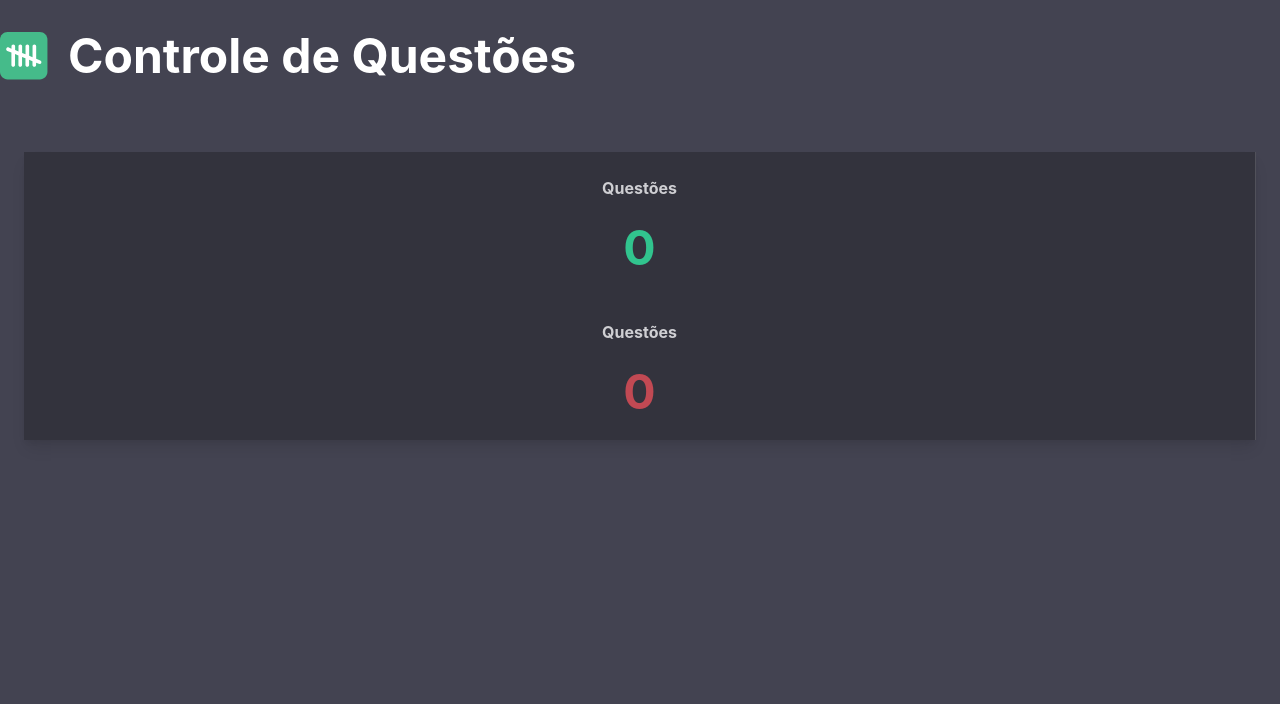
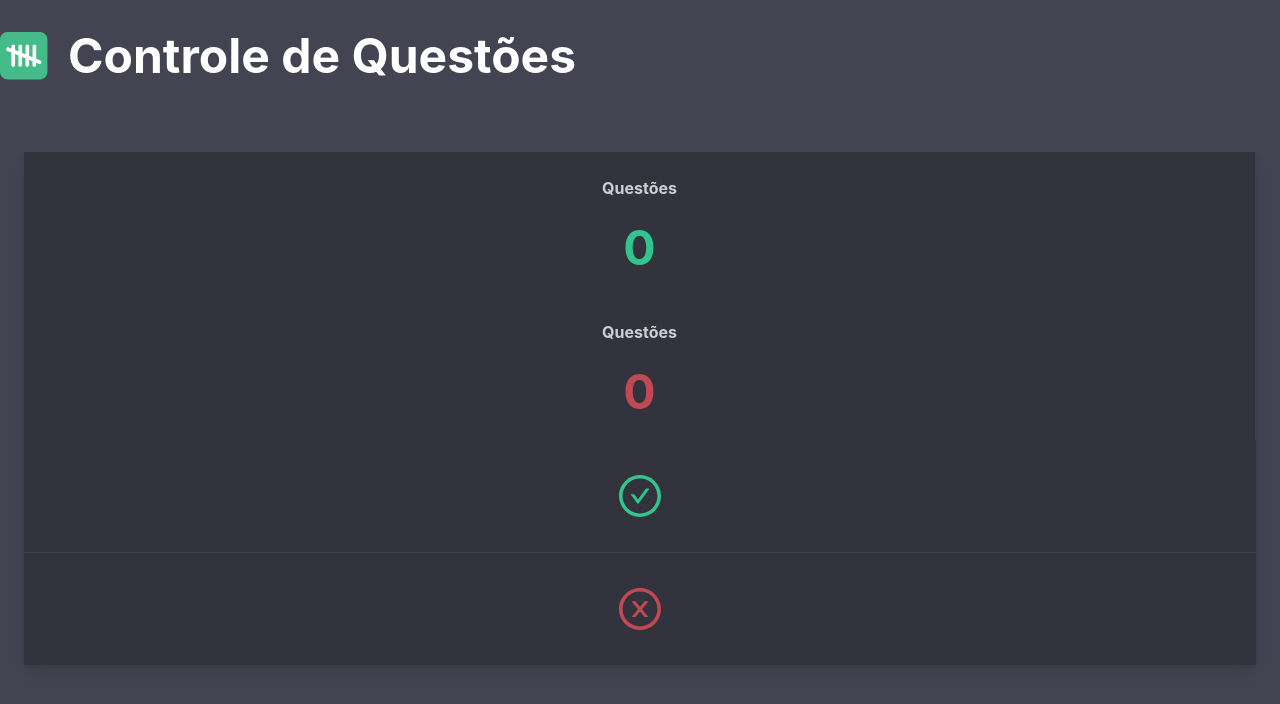
Before and after one commit to bresends/nextjs_control_exercices, a Next.js app: page / in a window 1280 px wide. Shown: the top 704 px of the page. Built offline with nearby package versions, Linux system fonts and the light colour scheme.

Commit message:
Feat: Buttons added

```diff
--- a/components/CardHolder.tsx
+++ b/components/CardHolder.tsx
@@ -2,12 +2,16 @@ import React from 'react';
 import { QuestionProps } from '../types/QuestionProps';
 import ErrorCard from './ErrorCard';
 import QuestionCard from './QuestionCard';
+import RightButton from './RightButton';
+import WrongButton from './WrongButton';
 
 const CardHolder = (props: QuestionProps) => {
     return (
         <div className="bg-darkIndigo shadow-card mt-10 mx-6">
             <QuestionCard total={props.total} wrong={props.wrong} />
             <ErrorCard total={props.total} wrong={props.wrong} />
+            <RightButton total={props.total} wrong={props.wrong} />
+            <WrongButton total={props.total} wrong={props.wrong} />
         </div>
     );
 };
--- a/components/ErrorCard.tsx
+++ b/components/ErrorCard.tsx
@@ -3,7 +3,7 @@ import { QuestionProps } from '../types/QuestionProps';
 
 const ErrorCard = (props: QuestionProps) => {
     return (
-        <div className="text-lightGray flex flex-col items-center font-bold border-b-[1px] border-lightGray/20 md:border-r-[1px] md:border-b-0">
+        <div className="text-lightGray flex flex-col items-center font-bold border-b-[1px] border-lightGray/10 md:border-r-[1px] md:border-b-0">
             <p className="py-6">Questões</p>
             <p className="text-wrongRed text-5xl font-bold pb-6">
                 {props.wrong}
--- a/components/QuestionCard.tsx
+++ b/components/QuestionCard.tsx
@@ -3,7 +3,7 @@ import { QuestionProps } from '../types/QuestionProps';
 
 const QuestionCard = (props: QuestionProps) => {
     return (
-        <div className="text-lightGray flex flex-col items-center font-bold border-b-[1px] border-lightGray/20 md:border-r-[1px] md:border-b-0">
+        <div className="text-lightGray flex flex-col items-center font-bold border-b-[1px] border-lightGray/10 md:border-r-[1px] md:border-b-0">
             <p className="py-6">Questões</p>
             <p className="text-rightGreen text-5xl font-bold pb-6">
                 {props.total}
--- /dev/null
+++ b/components/RightButton.tsx
@@ -0,0 +1,20 @@
+import React from 'react';
+import { QuestionProps } from '../types/QuestionProps';
+import { IconContext } from 'react-icons';
+import { AiOutlineCheckCircle } from 'react-icons/ai';
+
+const RightButton = (props: QuestionProps) => {
+    return (
+        <div className="flex justify-center py-8 border-b-[1px] border-lightGray/10">
+            <IconContext.Provider
+                value={{
+                    className: 'text-rightGreen text-5xl',
+                }}
+            >
+                <AiOutlineCheckCircle />
+            </IconContext.Provider>
+        </div>
+    );
+};
+
+export default RightButton;
--- /dev/null
+++ b/components/WrongButton.tsx
@@ -0,0 +1,20 @@
+import React from 'react';
+import { QuestionProps } from '../types/QuestionProps';
+import { IconContext } from 'react-icons';
+import { AiOutlineCloseCircle } from 'react-icons/ai';
+
+const Wrong = (props: QuestionProps) => {
+    return (
+        <div className="flex justify-center py-8 ">
+            <IconContext.Provider
+                value={{
+                    className: 'text-wrongRed text-5xl',
+                }}
+            >
+                <AiOutlineCloseCircle />
+            </IconContext.Provider>
+        </div>
+    );
+};
+
+export default Wrong;
--- a/package.json
+++ b/package.json
@@ -11,7 +11,8 @@
   "dependencies": {
     "next": "12.3.1",
     "react": "18.2.0",
-    "react-dom": "18.2.0"
+    "react-dom": "18.2.0",
+    "react-icons": "^4.4.0"
   },
   "devDependencies": {
     "@types/node": "18.7.18",
```
Also changed, not shown: 1 other file (tests, documents, lock files or other folders).
